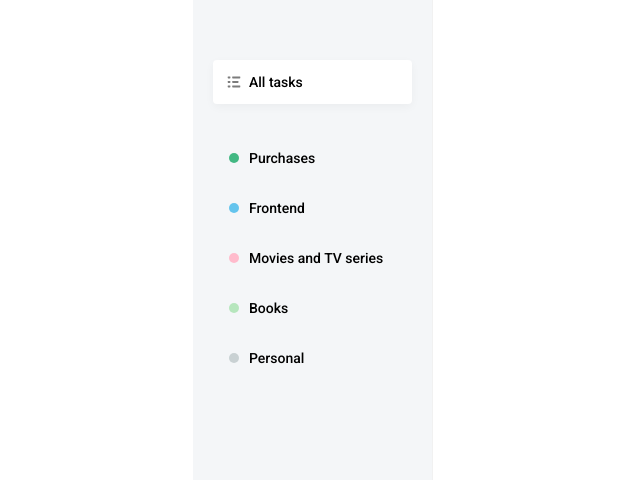
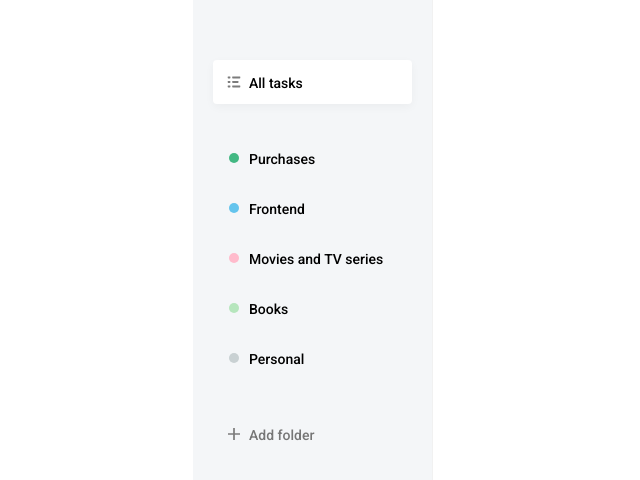
Before and after one commit to marselbairam/todo-app, a React (Create React App) app: page / in a window 1280 px wide. Shown: the top 480 px of the page, without its empty margins (74-714 px from the left). Built offline with nearby package versions, Linux system fonts and the light colour scheme.

Commit message:
global upd, some stuff

```diff
--- a/src/App.js
+++ b/src/App.js
@@ -1,43 +1,52 @@
-import React from 'react';
+import React, { useState } from 'react';
 import TagsList from './components/TagsList/TagsList';
+import AddTagsButton from './components/AddTagsButton/AddTagsButton';
 
 import { ReactComponent as ListSvg } from './assets/img/list.svg';
 
+import DB from './assets/db.json';
+
 function App() {
   return (
-    <div className="todo">
-      <div className="todo__sidebar">
-        <TagsList items={[
+    <div className="Todo">
+      <div className="Todo__Sidebar">
+        <TagsList
+          items={[
             {
               active: true,
-            icon: <ListSvg className="tags-list__icon" />,
+              icon: <ListSvg className="TagsList__Icon" />,
               name: 'All tasks'
             }
-        ]} />
-        <TagsList items={[
+          ]}
+        />
+        <TagsList
+          items={[
             {
-            color: 'mint',
+              color: 'Mint',
               name: 'Purchases'
             },
             {
-            color: 'blue',
+              color: 'Blue',
               name: 'Frontend'
             },
             {
-            color: 'pink',
+              color: 'Pink',
               name: 'Movies and TV series'
             },
             {
-            color: 'celadon',
+              color: 'Celadon',
               name: 'Books'
             },
             {
-            color: 'gray',
+              color: 'Grey',
               name: 'Personal'
             }
-        ]} />
+          ]}
+          isRemovable
+        />
+        <AddTagsButton colors={DB.colors} />
       </div>
-      <div className="todo__tasks"></div>
+      <div className="Todo__Tasks"></div>
     </div>
   );
 }
--- a/src/components/TagsList/TagsList.jsx
+++ b/src/components/TagsList/TagsList.jsx
@@ -1,20 +1,30 @@
 import React from 'react';
+import classNames from 'classnames';
+import Tag from '../Tag/Tag';
+
 import './TagsList.scss';
 
-const TagsList = ({ items }) => {
+const TagsList = ({ items, onClick }) => {
   return (
-    <ul className="tags-list">
-      {items.map(item => (
+    <ul
+      className="TagsList"
+      onClick={onClick}
+    >
+      {items.map((item, index) => (
         <li
-          key={item.id}
-          className={`tags-list__item ${item.active ? 'tags-list__item_active': ''}`}
+          key={index}
+          className={classNames('TagsList__Item', item.className, { 'TagsList__Item_Active': item.active })}
         >
           {item.icon ? (
             item.icon
           ) : (
-            <span className={`tags-list__tag tags-list__tag_${item.color}`} />
+            <Tag
+              className="TagsList__Icon"
+              color={item.color}
+              size={item.size}
+            />
           )}
-          <span className="tags-list__label">{item.name}</span>
+          <span className="TagsList__Label">{item.name}</span>
         </li>
       ))}
     </ul>
--- a/src/components/TagsList/TagsList.scss
+++ b/src/components/TagsList/TagsList.scss
@@ -1,9 +1,9 @@
-.tags-list {
+.TagsList {
   margin: 0;
   padding: 0;
   list-style: none;
 
-  &__item {
+  &__Item {
     box-sizing: border-box;
     display: grid;
     grid-template-columns: 18px 1fr;
@@ -12,8 +12,9 @@
     padding: 10px 12px;
     border-radius: 4px;
     cursor: pointer;
+    transition: .25s ease-out;
 
-    &_active {
+    &_Active {
       box-shadow: 0 3px 10px rgba(0, 0, 0, .04);
       background-color: #FFF;
     }
@@ -27,38 +28,31 @@
     }
   }
 
-  &__icon {
-    fill: #7C7C7C;
-  }
+  &__AddButton {
+    color: #767676;
 
-  &__tag {
-    width: 10px;
-    height: 10px;
-    margin: 0 auto;
-    border-radius: 50%;
+    &:hover {
+      color: #000;
 
-    &_mint {
-      background-color: #42B883;
-    }
-
-    &_blue {
-      background-color: #64C4ED;
-    }
-
-    &_pink {
-      background-color: #FFBBCC;
-    }
-
-    &_celadon {
-      background-color: #B6E6BD;
-    }
-
-    &_gray {
-      background-color: #C9D1D3;
+      & svg {
+        fill: #000;
+      }
     }
   }
 
-  &__label {
+  &__Icon,
+  &__Tag {
+    margin: 0 auto;
+  }
+
+  &__Icon {
+    fill: #7C7C7C;
+    transition: .25s ease-out;
+  }
+
+  &__Label {
+    position: relative;
+    top: 1px;
     font-size: 14px;
     font-weight: 500;
     line-height: 24px;
--- a/src/index.scss
+++ b/src/index.scss
@@ -15,20 +15,70 @@ body {
   height: 100%;
 }
 
-.todo {
+.Todo {
   display: flex;
   max-width: 746px;
   height: 100%;
   margin: 0 auto;
 
-  &__sidebar {
+  &__Sidebar {
     box-sizing: border-box;
-    display: grid;
-    grid-template-rows: max-content;
-    grid-gap: 32px 0;
     width: 240px;
     padding: 60px 20px;
     border-right: 1px solid #F1F1F1;
     background-color: #F4F6F8;
+
+    & .TagsList {
+      &:not(:last-child) {
+        margin-bottom: 32px;
+      }
+    }
   }
 }
+
+.Field {
+  box-sizing: border-box;
+  max-width: 336px;
+  padding: 8px 12px;
+  border: 1px solid #EFEFEF;
+  border-radius: 4px;
+  outline: none;
+  background-color: #FFF;
+  transition: .25s ease-out;
+
+  &:hover,
+  &:focus {
+    border-color: #DBDBDB;
+  }
+
+  &::-webkit-input-placeholder {
+    color: #C7C7C7;
+  }
+
+  &::-moz-placeholder {
+    color: #C7C7C7;
+  }
+
+  &:-ms-input-placeholder {
+    color: #C7C7C7;
+  }
+
+  &:-moz-placeholder {
+    color: #C7C7C7;
+  }
+}
+
+.Button {
+  box-sizing: border-box;
+  padding: 12px 24px;
+  border-radius: 4px;
+  border: 0;
+  background-color: #4DD599;
+  color: #FFF;
+  cursor: pointer;
+  transition: .25s ease-out;
+
+  &:hover {
+    background-color: darken(#4DD599, 8%);
+  }
+}
```
Lines whose indentation alone changed are shown as unchanged.
